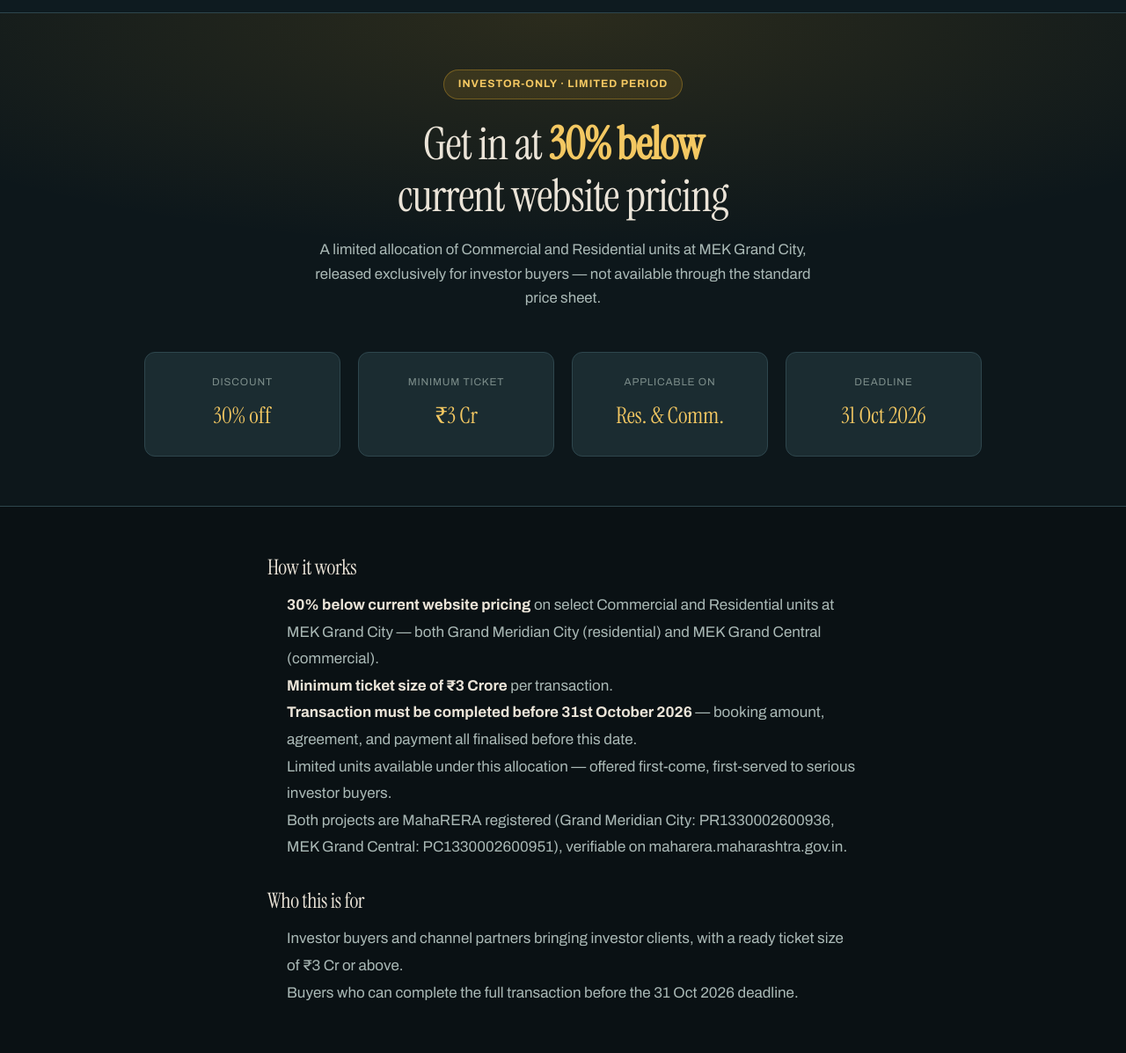
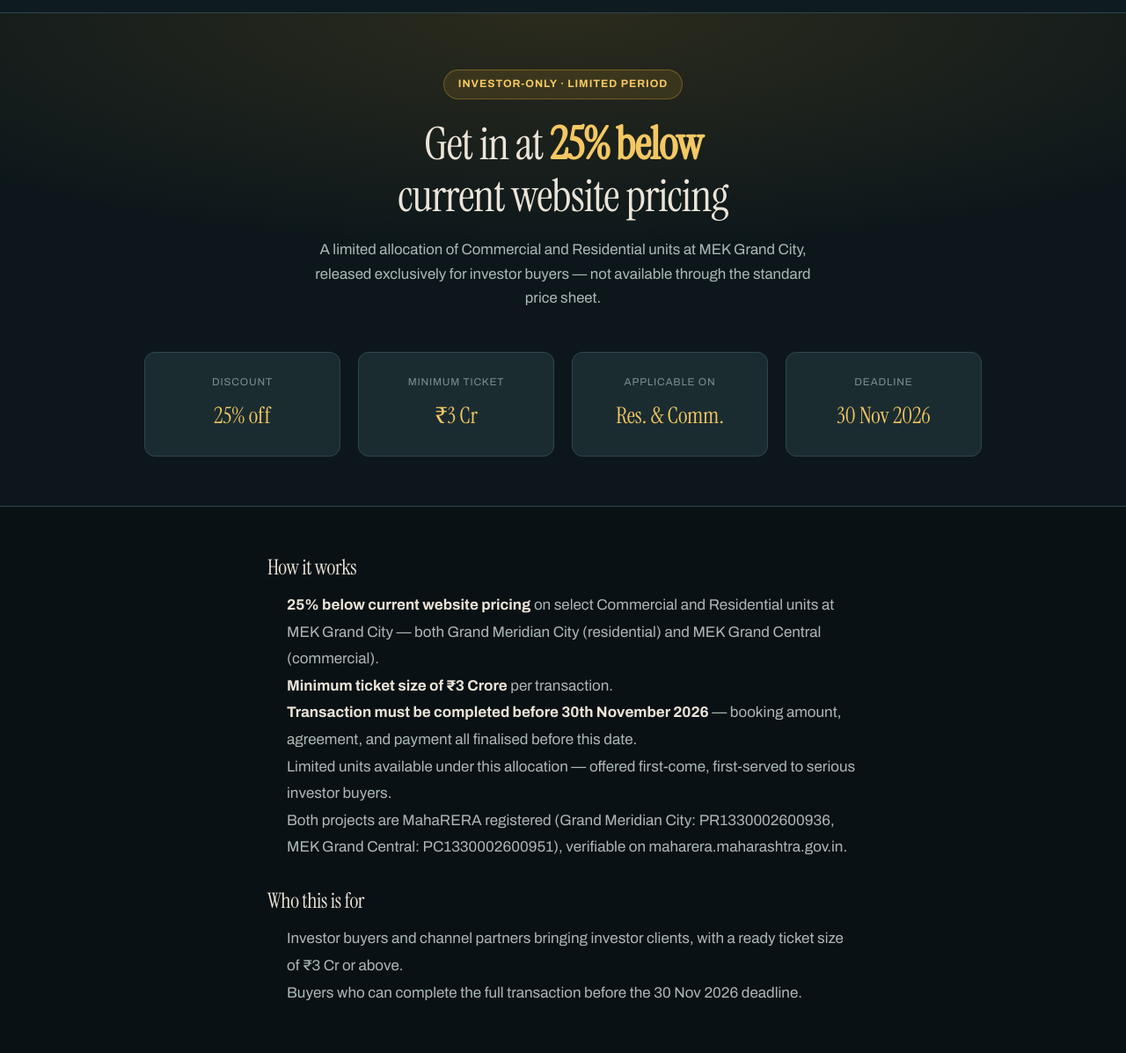
Before and after one commit to AryanWork2356/Mek-Grand-City, a plain HTML site: page investor-offer.html in a window 1280 px wide. Shown: the part 64-1261 px from the top of the page at 88% size. Drawn offline with Linux system fonts and the light colour scheme.

Commit message:
Update investor offer to 25% off, extend deadline to 30 Nov 2026
Co-Authored-By: Claude Sonnet 5 <noreply@anthropic.com>

```diff
--- a/investor-offer.html
+++ b/investor-offer.html
@@ -148,24 +148,24 @@ height="0" width="0" style="display:none;visibility:hidden"></iframe></noscript>
 
 <section class="io-hero">
   <span class="io-tag">Investor-only &middot; Limited period</span>
-  <h1>Get in at <strong>30% below</strong><br>current website pricing</h1>
+  <h1>Get in at <strong>25% below</strong><br>current website pricing</h1>
   <p>A limited allocation of Commercial and Residential units at MEK Grand City, released exclusively for
      investor buyers &mdash; not available through the standard price sheet.</p>
 
   <dl class="io-terms">
-    <div class="io-term"><dt>Discount</dt><dd>30% off</dd></div>
+    <div class="io-term"><dt>Discount</dt><dd>25% off</dd></div>
     <div class="io-term"><dt>Minimum ticket</dt><dd>&#8377;3 Cr</dd></div>
     <div class="io-term"><dt>Applicable on</dt><dd>Res. &amp; Comm.</dd></div>
-    <div class="io-term"><dt>Deadline</dt><dd>31 Oct 2026</dd></div>
+    <div class="io-term"><dt>Deadline</dt><dd>30 Nov 2026</dd></div>
   </dl>
 </section>
 
 <div class="io-body">
   <h2>How it works</h2>
   <ul>
-    <li><strong>30% below current website pricing</strong> on select Commercial and Residential units at MEK Grand City &mdash; both Grand Meridian City (residential) and MEK Grand Central (commercial).</li>
+    <li><strong>25% below current website pricing</strong> on select Commercial and Residential units at MEK Grand City &mdash; both Grand Meridian City (residential) and MEK Grand Central (commercial).</li>
     <li><strong>Minimum ticket size of &#8377;3 Crore</strong> per transaction.</li>
-    <li><strong>Transaction must be completed before 31st October 2026</strong> &mdash; booking amount, agreement, and payment all finalised before this date.</li>
+    <li><strong>Transaction must be completed before 30th November 2026</strong> &mdash; booking amount, agreement, and payment all finalised before this date.</li>
     <li>Limited units available under this allocation &mdash; offered first-come, first-served to serious investor buyers.</li>
     <li>Both projects are MahaRERA registered (Grand Meridian City: PR1330002600936, MEK Grand Central: PC1330002600951), verifiable on maharera.maharashtra.gov.in.</li>
   </ul>
@@ -173,12 +173,12 @@ height="0" width="0" style="display:none;visibility:hidden"></iframe></noscript>
   <h2>Who this is for</h2>
   <ul>
     <li>Investor buyers and channel partners bringing investor clients, with a ready ticket size of &#8377;3 Cr or above.</li>
-    <li>Buyers who can complete the full transaction before the 31 Oct 2026 deadline.</li>
+    <li>Buyers who can complete the full transaction before the 30 Nov 2026 deadline.</li>
   </ul>
 </div>
 
 <div class="io-cta">
-  <a class="btn btn-gold" href="https://wa.me/919821702210?text=Hi%2C%20I%27m%20enquiring%20about%20the%20investor%20offer%20(30%25%20off%2C%20min%20%E2%82%B93%20Cr)" target="_blank" rel="noopener">
+  <a class="btn btn-gold" href="https://wa.me/919821702210?text=Hi%2C%20I%27m%20enquiring%20about%20the%20investor%20offer%20(25%25%20off%2C%20min%20%E2%82%B93%20Cr)" target="_blank" rel="noopener">
     WhatsApp us about this offer
   </a>
   <p class="io-fine">Terms and conditions apply. Pricing subject to unit availability at the time of booking.
```
Also changed, not shown: index.html (+2 -2 lines).
